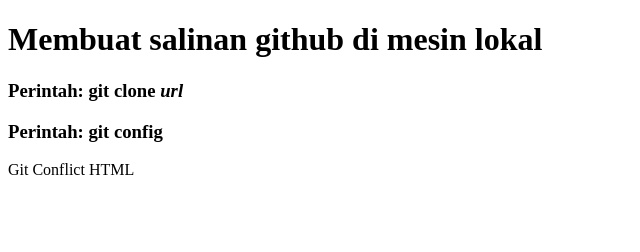
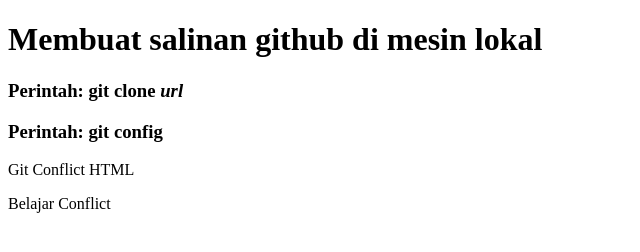
Before and after one commit to Sythaaz/hello_world, a plain HTML site: page index.html in a window 1280 px wide. Shown: the whole page, without its empty margins (0-640 px from the left). Drawn offline with Linux system fonts and the light colour scheme.

Commit message:
Mengulang percobaan

```diff
--- a/index.html
+++ b/index.html
@@ -10,5 +10,7 @@
     <p>
         Git Conflict HTML
     </p>
+
+	Belajar Conflict
 </body>
 </html>
```
